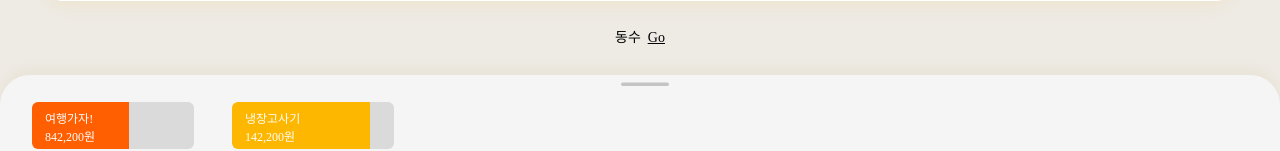
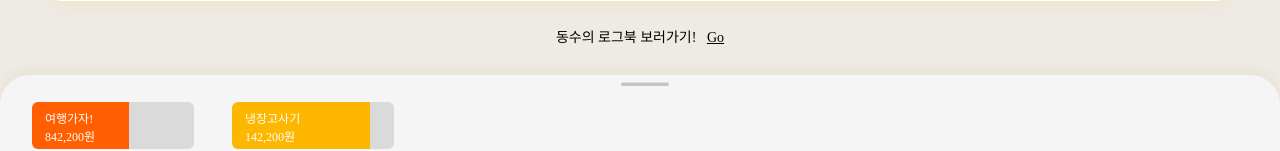
Before and after one commit to sonicce99/sonicce99.github.io-bank-app, a plain HTML site: page index.html in a window 1280 px wide. Shown: the part 277-428 px from the top of the page. Drawn offline with nearby package versions, Linux system fonts and the light colour scheme; no server answers.

Commit message:
bank-app 배포용 완성

```diff
--- a/index.html
+++ b/index.html
@@ -102,7 +102,7 @@
     </div>
 
     <!-- 대출관련 광고 -->
-    <h1 class="ad">동수&nbsp;&nbsp;<a href="https://www.youtube.com/channel/UCqa4CnlUu--_X0lXWURBNEQ" target="_blank"><u>Go</u></a></h1>
+    <h1 class="ad">동수의 로그북 보러가기! &nbsp;&nbsp;<a href="https://www.youtube.com/channel/UCqa4CnlUu--_X0lXWURBNEQ" target="_blank"><u>Go</u></a></h1>
     <!-- <h1 class="ad">지금 당장 낮은 이자로 생활대출을 신청하세요! &nbsp <a href="javascript:void(0)"><u>GO</u></a></h1> -->
 
     <div class="transaction-container">
```
